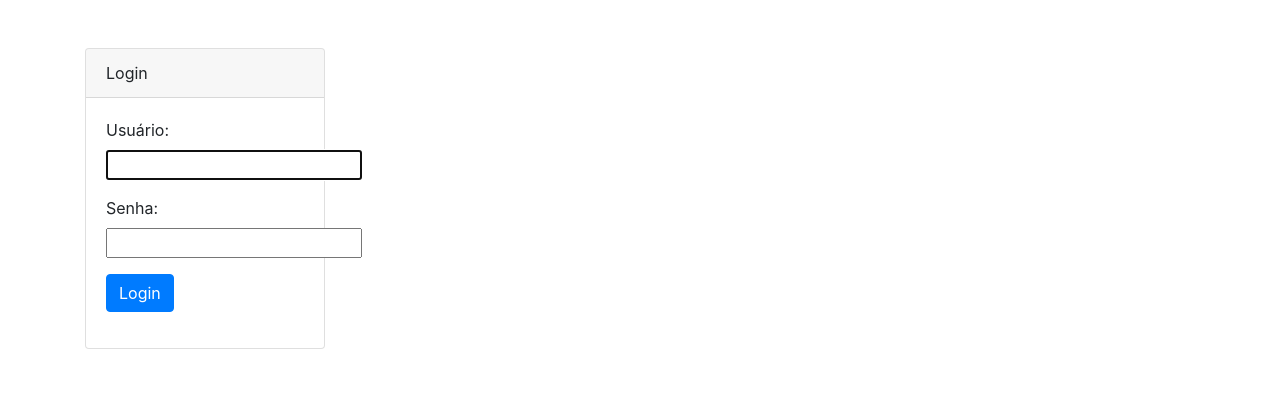
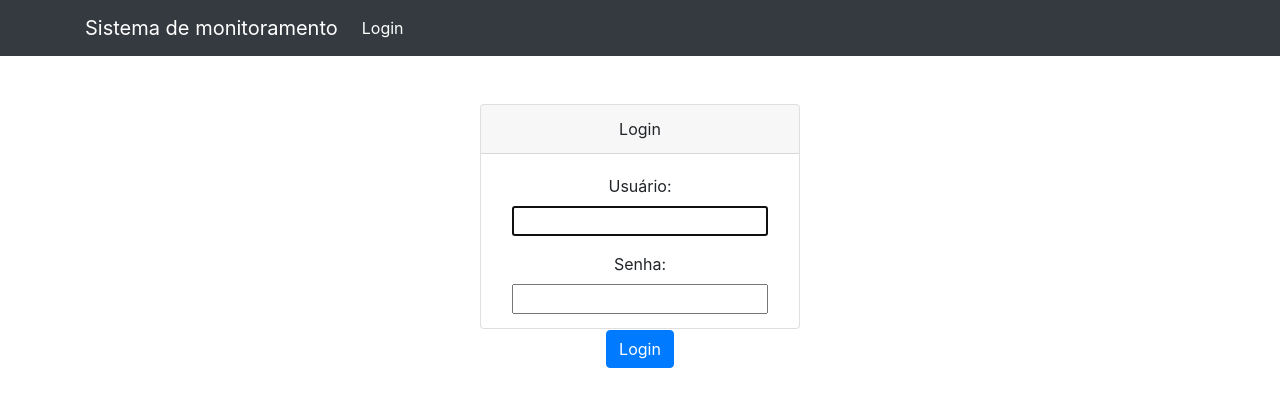
Before and after one commit to GabrielCosme/projeto-pcs3643, a Django app: page /login/ in a window 1280 px wide. Shown: the top 407 px of the page. Run offline with Django 4.2, Linux system fonts and the light colour scheme; some libraries are stand-ins or nearby versions.

Commit message:
beautifies login

```diff
--- a/template/login.html
+++ b/template/login.html
@@ -3,11 +3,30 @@
 {% block title %} Login {% endblock %}
 
 {% block content %}
+<nav class="navbar navbar-expand-lg navbar-dark bg-dark">
+    <div class="container">
+        <a class="navbar-brand" href="http://127.0.0.1:8000/">Sistema de monitoramento</a>
+        <button class="navbar-toggler" type="button" data-toggle="collapse" data-target="#navbarSupportedContent"
+            aria-controls="navbarSupportedContent" aria-expanded="false" aria-label="Toggle navigation">
+            <span class="navbar-toggler-icon"></span>
+        </button>
+        <div class="collapse navbar-collapse" id="navbarSupportedContent">
+            <ul class="navbar-nav mr-auto">
+                <li class="nav-item active">
+                    <a class="nav-link">Login</a>
+                </li>
+            </ul>
+        </div>
+    </div>
+</nav>
+<center>
 <div class="container">
-    <div class="card mt-5" style="width: 15rem;">
-        <div class="card-header">Login</div>
+
+
+    <div class="card mt-5" style="width: 20rem; height: 225">
+        <div class="card-header" >Login</div>
         <div class="card-body">
-            <form class="form" role="form" method="POST">
+            <form  class="form" role="form" method="POST">
                 {% csrf_token %}
                 {{ form.as_p }}
                 <button type="submit" class="btn btn-primary">Login</button>
@@ -15,5 +34,6 @@
         </div>
         </div>
     </div>
+</center>
 </div>
 {% endblock %}
```
